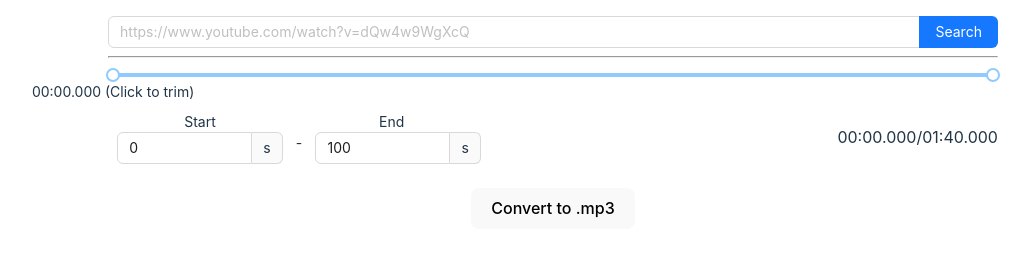
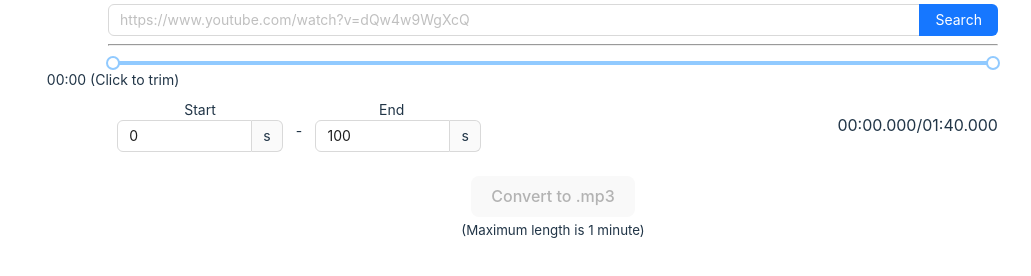
Before and after one commit to fresh4/youtube-mp3, a React (Vite) app: page / in a window 1280 px wide. Shown: the part 420-696 px from the top of the page, without its empty margins (87-1118 px from the left). Built offline with nearby package versions, Linux system fonts and the light colour scheme.

Commit message:
Local proxy fixes + /api/ generic route

```diff
--- a/src/App.jsx
+++ b/src/App.jsx
@@ -75,9 +75,10 @@ function App() {
   function handleSubmit() {
     setLoading(true);
     fetch(
-      `/convert?start=${start}&end=${end}&id=${Player.playerInfo.videoData.video_id}`
+      `/api/convert?start=${start}&end=${end}&id=${Player.playerInfo.videoData.video_id}`
     )
       .then((response) => {
+        if (response.status !== 200) throw new Error("Bad Request"); //Bundle actual response from server
         return response.blob();
       })
       .then((blob) => {
@@ -149,7 +150,6 @@ function App() {
           playerVars: options,
         }}
       />
-
       <Slider
         tooltip={{ formatter: secondsToTimecode }}
         range
@@ -159,7 +159,7 @@ function App() {
         value={[start, end]}
         onChange={handleSlider}
         marks={{
-          [time]: `${secondsToTimecode(time)}\n(Click to trim)`,
+          [time]: `${secondsToTimecode(time).split(".")[0]}\n(Click to trim)`,
         }}
       />
       <div
@@ -209,10 +209,14 @@ function App() {
         </div>
       </div>
       <br />
-
-      <button disabled={loading} onClick={handleSubmit}>
+      <button
+        disabled={loading || parseInt(end) - parseInt(start) > 60}
+        onClick={handleSubmit}
+      >
         {loading ? <Spin /> : "Convert to .mp3"}
       </button>
+      <br />
+      <small>(Maximum length is 1 minute)</small>
     </>
   );
 }
--- a/vite.config.js
+++ b/vite.config.js
@@ -5,6 +5,12 @@ import react from '@vitejs/plugin-react'
 export default defineConfig({
   plugins: [react()],
   server: {
-    host: true
+    host: true,
+    proxy: {
+      "/api": {
+        target: "http://localhost:3000",
+        changeOrigin: true
+      }
+    }
   }
 })
```
Also changed, not shown: 2 other files (tests, documents, lock files or other folders).
